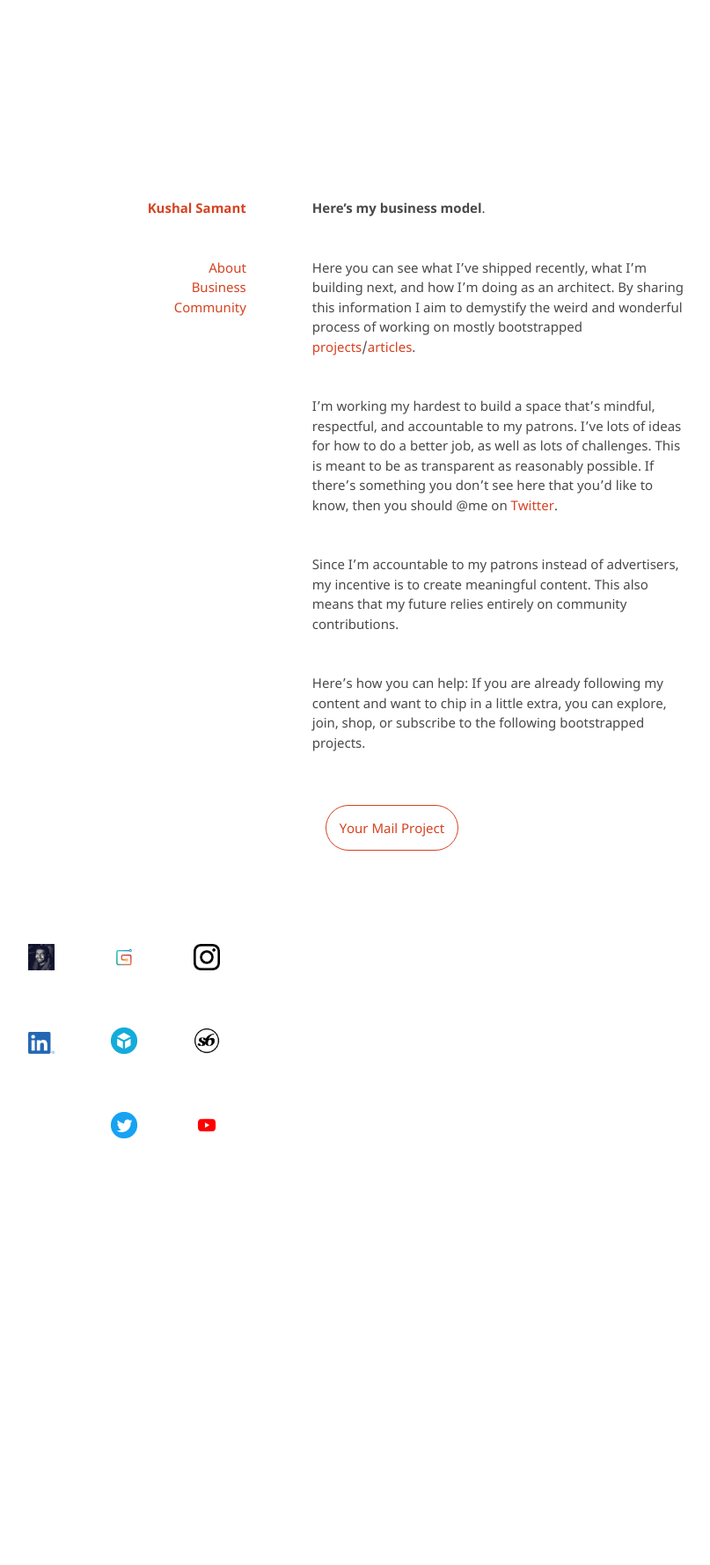
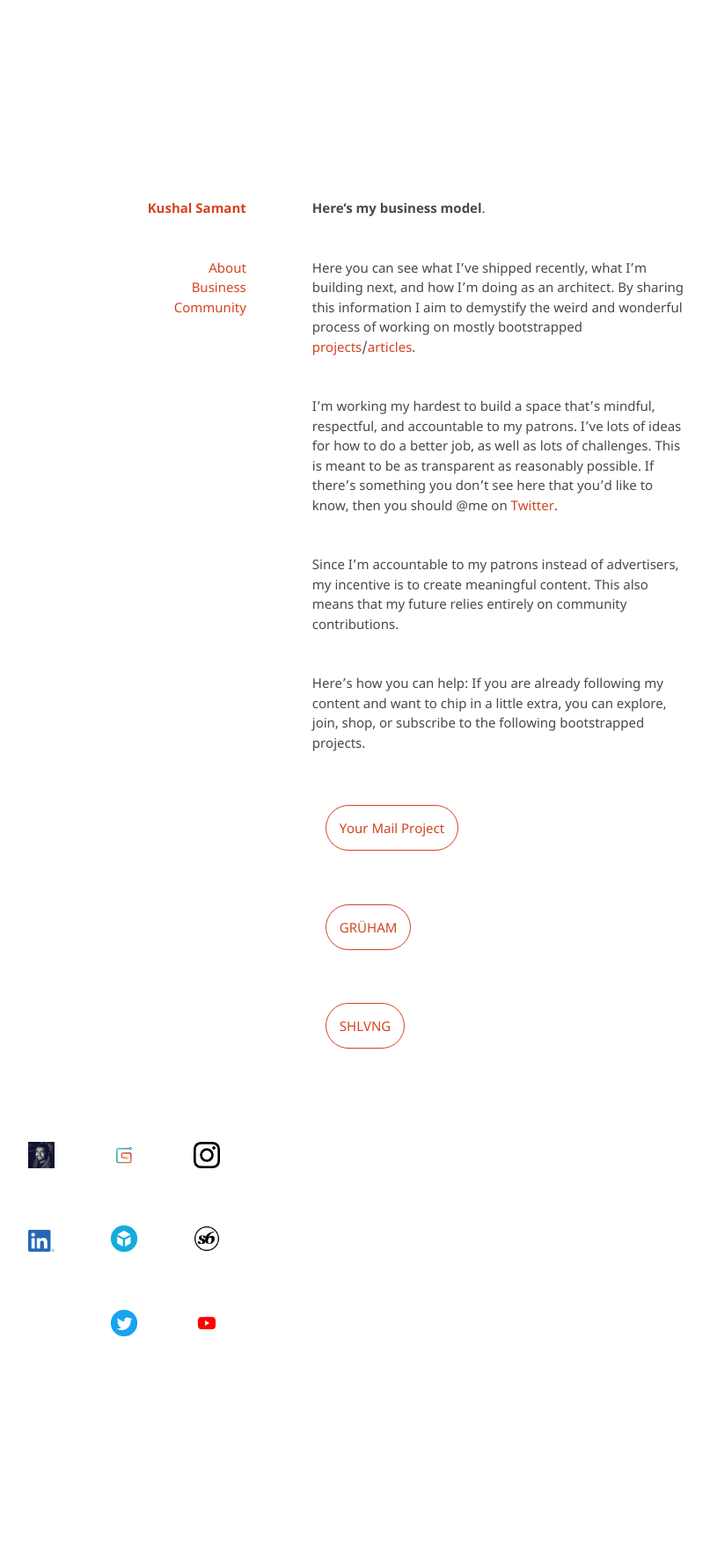
Before and after one commit to kvshvlin/kvshvlin.github.io, a Jekyll site: the page built from here'smybusinessmodel.md, in a window 1280 px wide. Shown: the whole page at 88% size, without its empty margins (277-1084 px from the left). Built offline with Jekyll 4.4.1, drawn with Linux system fonts in a browser that asks for light colours; our own code applies the rules of GitHub Pages for plain Markdown files; before the commit the page ends 1554 px from its top, so only the background shows below that.

Commit message:
Update here'smybusinessmodel.md

```diff
--- a/here'smybusinessmodel.md
+++ b/here'smybusinessmodel.md
@@ -15,3 +15,17 @@
 </p>
 
 <div class="roadmap-spacer-2"></div>
+<div class="roadmap-spacer-1"></div>
+
+<p>
+<a class="btn" href="https://kushalsamant.github.io/projects/gruham.html" rel="noopener noreferrer" target="_blank">GRÜHAM</a><br>
+</p>
+
+<div class="roadmap-spacer-2"></div>
+<div class="roadmap-spacer-1"></div>
+
+<p>
+<a class="btn" href="https://kushalsamant.github.io/projects/shlvng.html" rel="noopener noreferrer" target="_blank">SHLVNG</a><br>
+</p>
+
+<div class="roadmap-spacer-2"></div>
```
